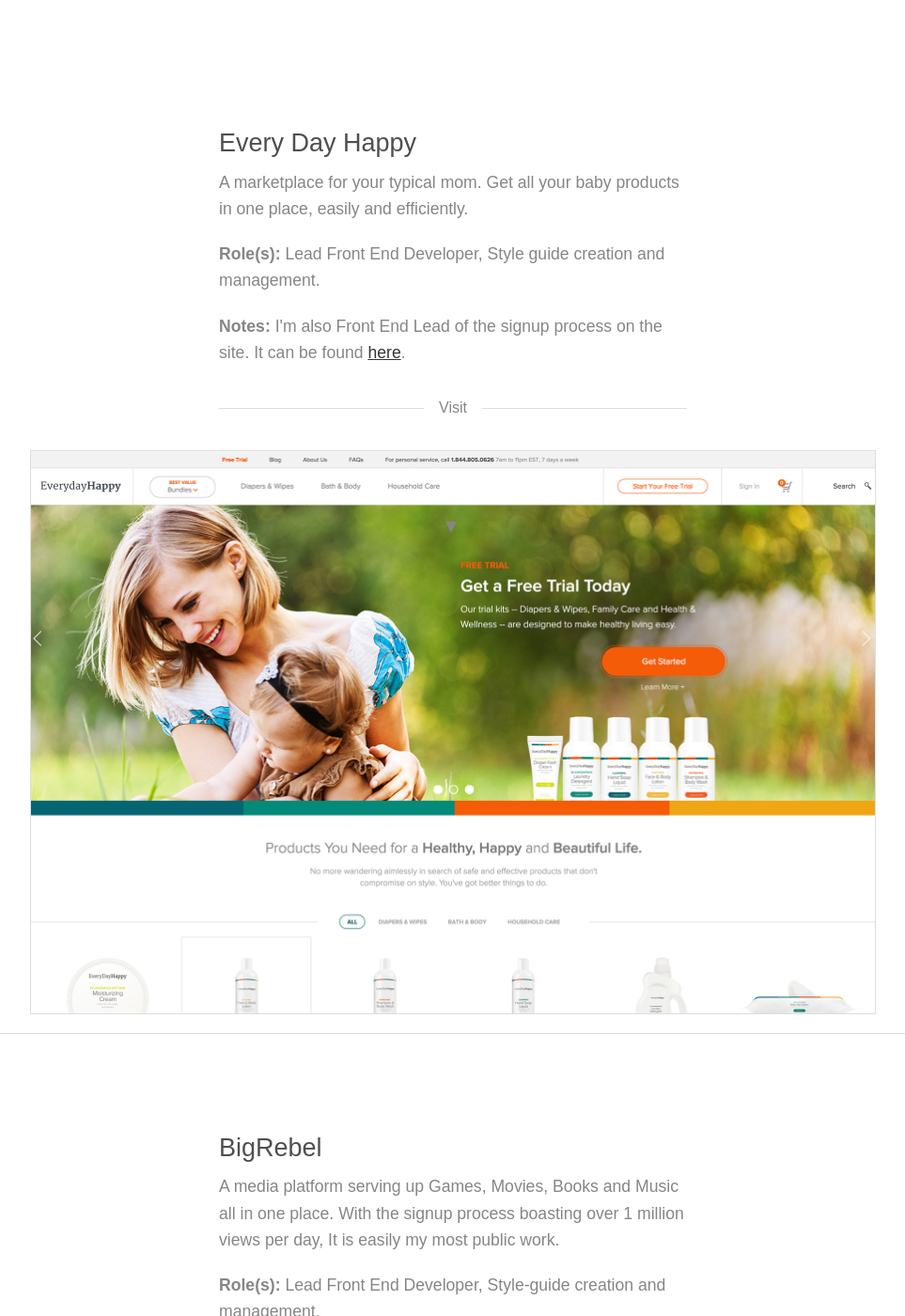
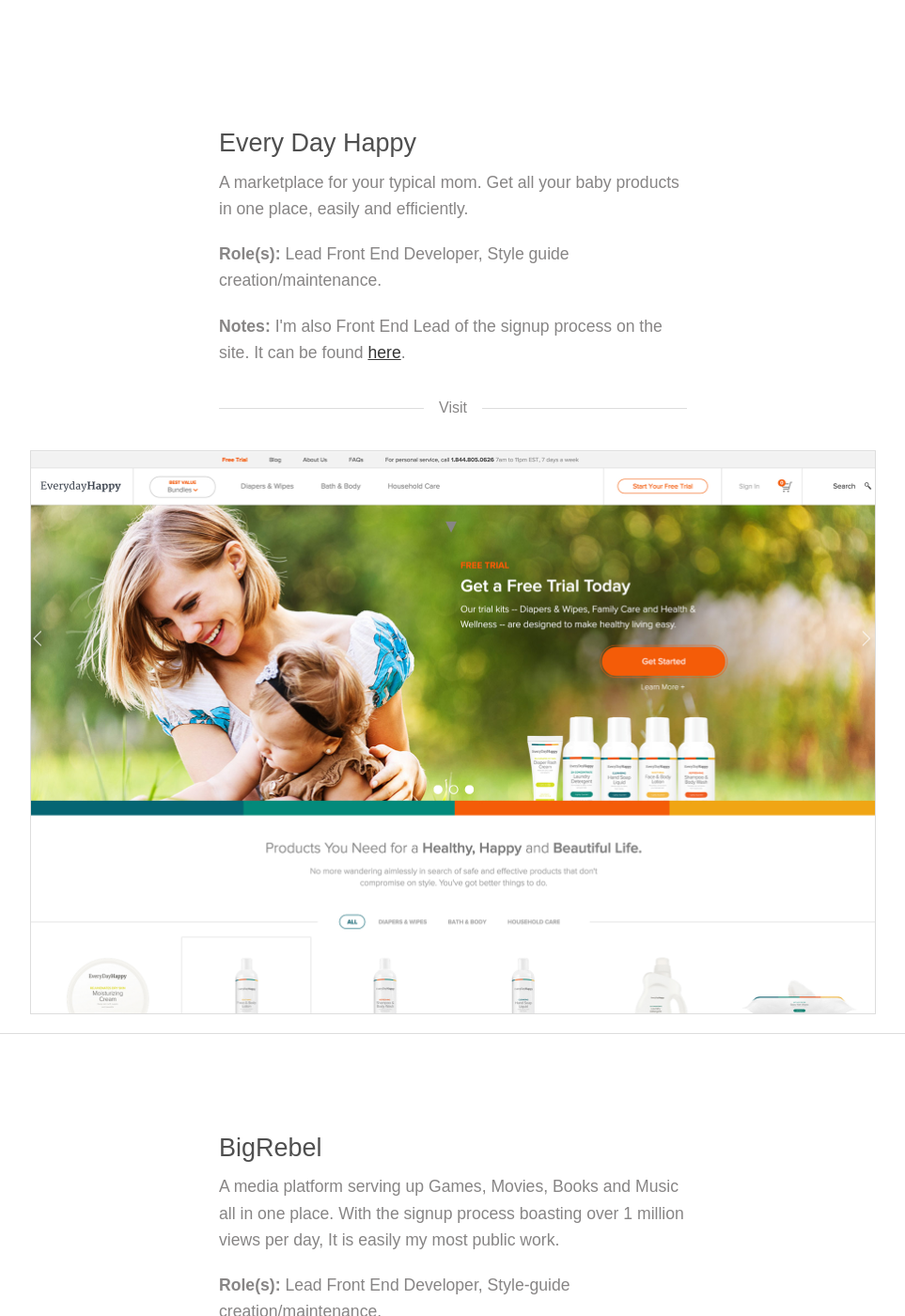
Before and after one commit to adamleithp/adamleithp.github.io, a Jekyll site: the page built from index.html, in a window 1280 px wide and 1400 px high, scrolled down 849 px. Shown: the whole window at 94% size, without its empty margins (158-1121 px from the left). Built offline with Jekyll 4.4.1, drawn with Linux system fonts in a browser that asks for light colours; Markdown is read by kramdown in place of the engine named in the settings.

Commit message:
fixed management wording

```diff
--- a/index.html
+++ b/index.html
@@ -49,7 +49,7 @@ title: Montreal Based Front End Developer
 				<div class="columns">
 					<h3>Every Day Happy</h3>
 					<p>A marketplace for your typical mom. Get all your baby products in one place, easily and efficiently.</p>
-					<p><strong>Role(s):</strong> Lead Front End Developer, Style guide creation and management.</p>
+					<p><strong>Role(s):</strong> Lead Front End Developer, Style guide creation/maintenance.</p>
 					<p><strong>Notes:</strong> I'm also Front End Lead of the signup process on the site. It can be found <a href="https://www.everydayhappy.com/signup">here</a>.</p>
 
 					<a href="https://www.everydayhappy.com" class="button" target="_blank">
@@ -84,7 +84,7 @@ title: Montreal Based Front End Developer
 					<h3>BigRebel</h3>
 					<p>A media platform serving up Games, Movies, Books and Music all in one place. With the signup process boasting over 1 million views per day, It is easily my most public work.</p>
 
-					<p><strong>Role(s):</strong> Lead Front End Developer, Style-guide creation and management.</p>
+					<p><strong>Role(s):</strong> Lead Front End Developer, Style-guide creation/maintenance.</p>
 
 					<p><strong>Notes:</strong> Translated into 12 different languages, keeping content flexible and "white-spaced" is a great task.</p>
 
```
Also changed, not shown: 1 other file.
